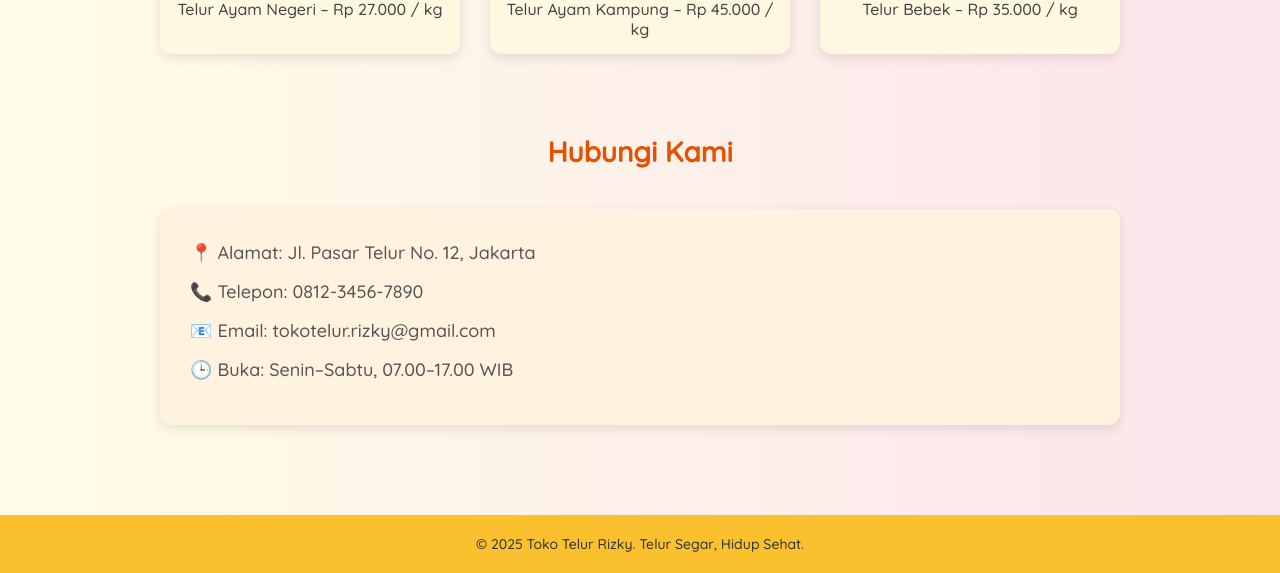
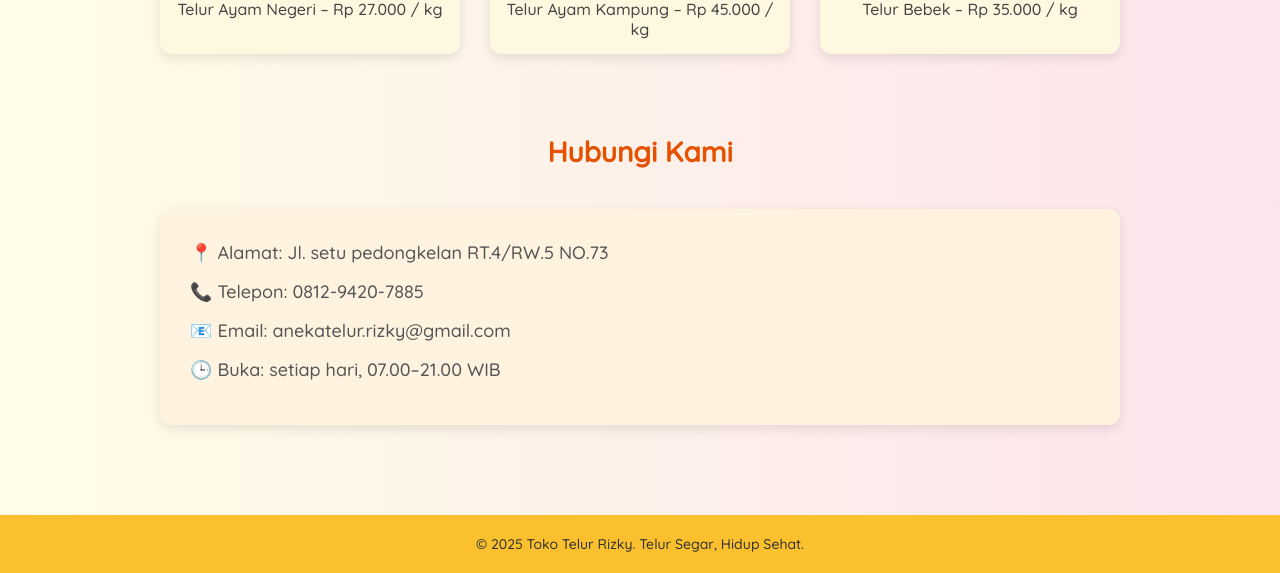
Before and after one commit to rfadhillah555/rfadhillah555.github.io, a plain HTML site: page produktelor.html in a window 1280 px wide. Shown: the part 815-1388 px from the top of the page. Drawn offline with Linux system fonts and the light colour scheme.

Commit message:
Update produktelor.html

```diff
--- a/produktelor.html
+++ b/produktelor.html
@@ -175,10 +175,10 @@
   <section class="section" id="kontak">
     <h2>Hubungi Kami</h2>
     <div class="contact-box">
-      <p>📍 Alamat: Jl. Pasar Telur No. 12, Jakarta</p>
-      <p>📞 Telepon: 0812-3456-7890</p>
-      <p>📧 Email: tokotelur.rizky@gmail.com</p>
-      <p>🕒 Buka: Senin–Sabtu, 07.00–17.00 WIB</p>
+      <p>📍 Alamat: Jl. setu pedongkelan RT.4/RW.5 NO.73</p>
+      <p>📞 Telepon: 0812-9420-7885</p>
+      <p>📧 Email: anekatelur.rizky@gmail.com</p>
+      <p>🕒 Buka: setiap hari, 07.00–21.00 WIB</p>
     </div>
   </section>
 
```
